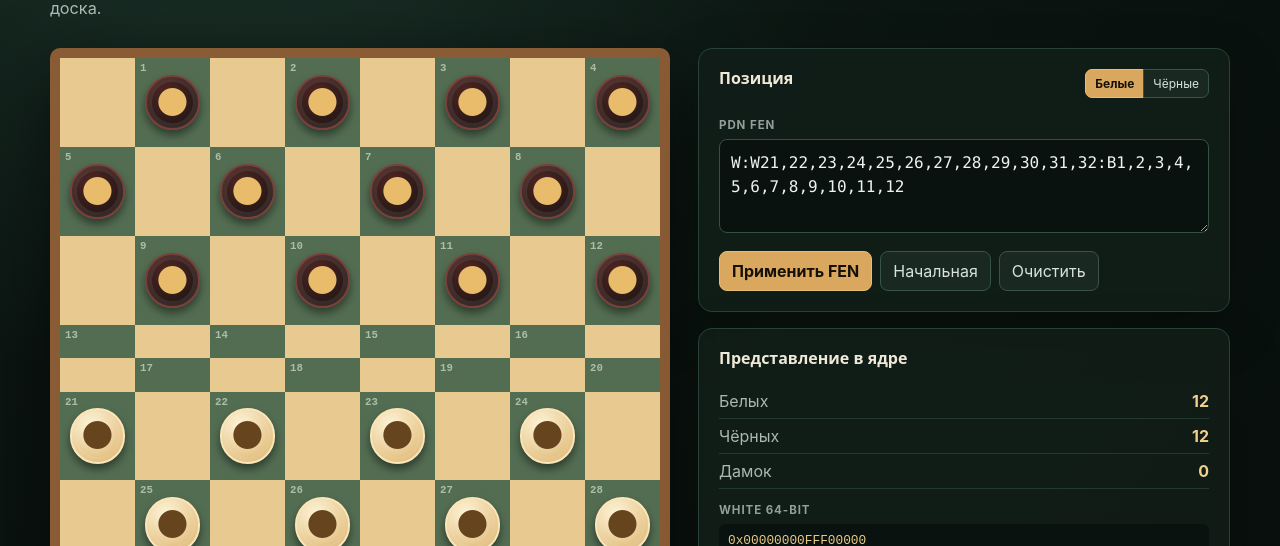
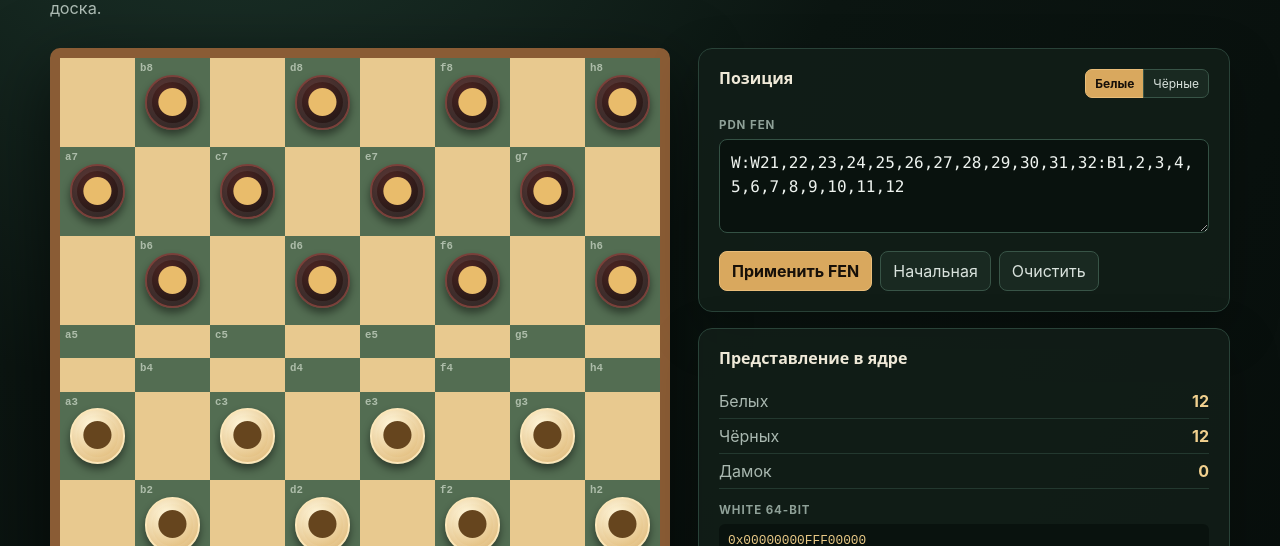
Before and after one commit to go-0dboy/draughts_corpus_engine, a React (Vite) app: page / in a window 1280 px wide. Shown: the part 248-794 px from the top of the page. Built offline with nearby package versions, Linux system fonts and the light colour scheme.

Commit message:
fix: show algebraic coordinates on Russian draughts board

```diff
--- a/src/components/Board.tsx
+++ b/src/components/Board.tsx
@@ -1,4 +1,4 @@
-import { rowColToSquare } from '../core/board';
+import { rowColToSquare, squareToAlgebraic } from '../core/board';
 import { pieceAt } from '../core/position';
 import type { Piece, Position } from '../core/types';
 
@@ -11,7 +11,7 @@ const SYMBOL: Record<Piece, string> = {
 
 interface BoardProps {
   position: Position;
-  onSquareClick: (square: number) => void;
+  onSquareClick?: (square: number) => void;
 }
 
 export function Board({ position, onSquareClick }: BoardProps) {
@@ -22,18 +22,19 @@ export function Board({ position, onSquareClick }: BoardProps) {
         const col = index % 8;
         const square = rowColToSquare(row, col);
         const piece = square === null ? null : pieceAt(position, square);
+        const label = square === null ? '' : squareToAlgebraic(square);
         return (
           <button
             type="button"
             role="gridcell"
             className={`cell ${(row + col) % 2 === 0 ? 'light' : 'dark'}`}
             key={`${row}-${col}`}
-            disabled={square === null}
-            aria-label={square === null ? 'Светлое поле' : `Поле ${square}${piece ? `, ${piece}` : ''}`}
-            onClick={() => square !== null && onSquareClick(square)}
+            disabled={square === null || !onSquareClick}
+            aria-label={square === null ? 'Светлое поле' : `Поле ${label}${piece ? `, ${piece}` : ''}`}
+            onClick={() => square !== null && onSquareClick?.(square)}
           >
             {piece && <span className={`piece ${piece}`}>{SYMBOL[piece]}</span>}
-            {square !== null && <span className="square-number">{square}</span>}
+            {square !== null && <span className="square-number">{label}</span>}
           </button>
         );
       })}
```
